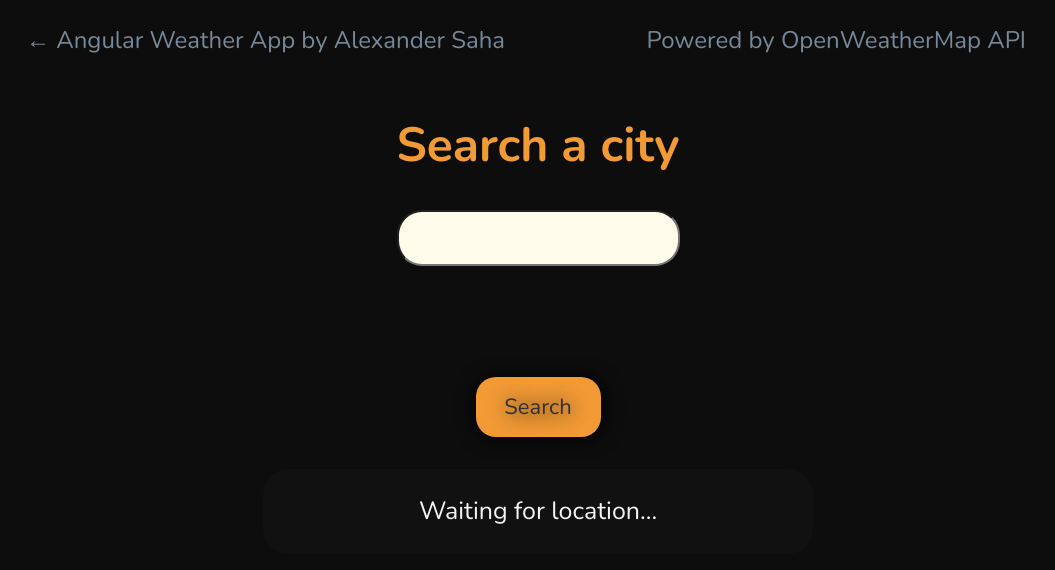
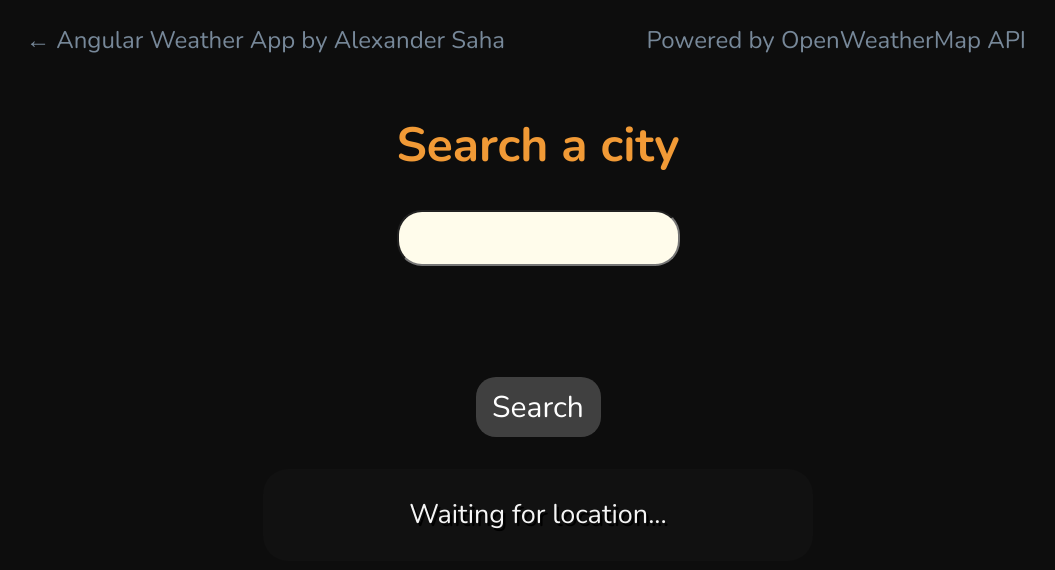
Before and after one commit to AlexSaha/AngularWeatherApplication, an Angular app: page / in a window 1280 px wide. Shown: the top 570 px of the page, without its empty margins (102-1157 px from the left). Built offline with nearby package versions, Linux system fonts and the light colour scheme.

Commit message:
better button css

```diff
--- a/src/app/app.component.html
+++ b/src/app/app.component.html
@@ -3,7 +3,7 @@
         <a href="https://www.alexandersaha.com/" class="logo">← Angular Weather App by Alexander Saha</a>
         <nav>
             <ul>
-                <li><a href = "#" routerLink="/">Powered by OpenWeatherMap API</a></li>
+                <li><a href="#" routerLink="/">Powered by OpenWeatherMap API</a></li>
             </ul>
         </nav>
     </div>
--- a/src/app/weather-component/weather-component.component.html
+++ b/src/app/weather-component/weather-component.component.html
@@ -28,7 +28,11 @@
         </ng-template>
 
         <ng-template [ngIf]="condition == 'Mist'" [ngIfElse]="none">
-            <img src="https://www.alexandersaha.com/AngularWeatherApplication/assets/rain.png" alt="Rain" width="100" height="100">
+            <img src="https://www.alexandersaha.com/AngularWeatherApplication/assets/rain.png" alt="Mist" width="100" height="100">
+        </ng-template>
+
+        <ng-template [ngIf]="condition == 'Drizzle'" [ngIfElse]="none">
+            <img src="https://www.alexandersaha.com/AngularWeatherApplication/assets/rain.png" alt="Drizzle" width="100" height="100">
         </ng-template>
 
         <!-- Temp Value has been passed in for use -->
--- a/src/app/weather-component/weather-component.component.scss
+++ b/src/app/weather-component/weather-component.component.scss
@@ -14,26 +14,30 @@
 }
 
 .BUTTON_MZE {
-    -webkit-border-radius: 20px;
-    -moz-border-radius: 20px;
-    border-radius: 20px;
-    border-width: 0px;
-    color: #313131;
-    font-size: 22px;
-    padding: 10px;
-    height: 60px;
-    width: 125px;
-    background-color: #f19a36;
-    -webkit-box-shadow: 1px 1px 20px 0 #000000;
-    -moz-box-shadow: 1px 1px 20px 0 #000000;
-    box-shadow: 1px 1px 20px 0 #000000;
-    text-shadow: 1px 1px 20px #000000;
-    text-decoration: none;
-    display: inline-block;
-    cursor: pointer;
-    text-align: center;
-    font-family: 'Nunito', 'sans-serif';
- }
+  border: none;
+  font-family: 'Nunito', 'sans-serif';
+  font-size: 30px;
+  background: #404040;
+  color: #ffffff !important;
+  font-weight: 100;
+  padding: 10px;
+  height: 60px;
+  width: 125px;
+  border-radius: 20px;
+  display: inline-block;
+  transition: all 0.3s ease 0s;
+}
+
+  .BUTTON_MZE:hover {
+    color: #B52E31 !important;
+    font-weight: 700 !important;
+    letter-spacing: 3px;
+    background: none;
+    -webkit-box-shadow: 0px 5px 40px -10px rgba(0,0,0,0.57);
+    box-shadow: black;
+    -moz-box-shadow: 0px 5px 40px -10px rgba(0,0,0,0.57);
+    transition: all 0.5s ease 0s;
+    }
 
  input[type=text]{
     border-radius:25px;
@@ -55,5 +59,6 @@
 
 .response {
   color: whitesmoke;
-  font-size: 25px;
+  font-size: 27px;
+  text-shadow: 2.5px 2.5px black;
 }
```
Also changed, not shown: 3 other files (tests, documents, lock files or other folders).
